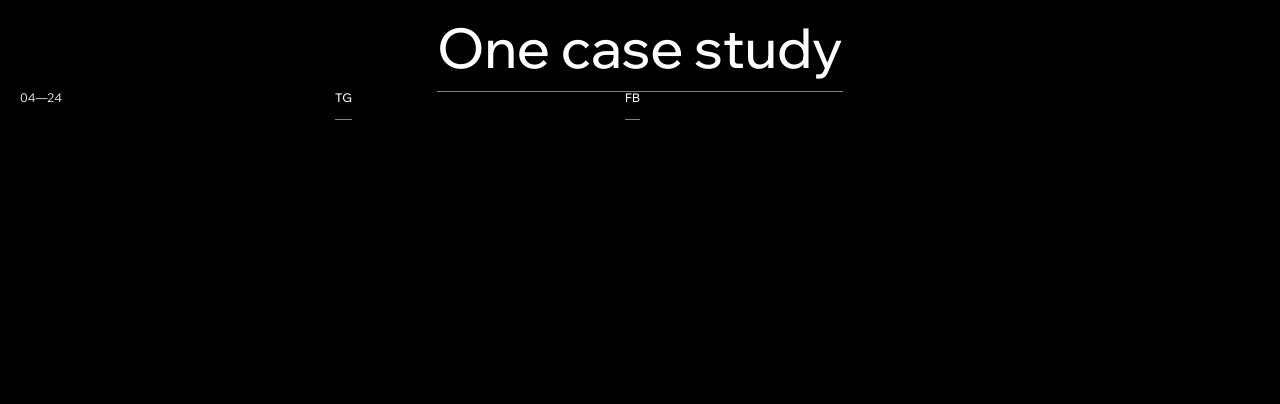
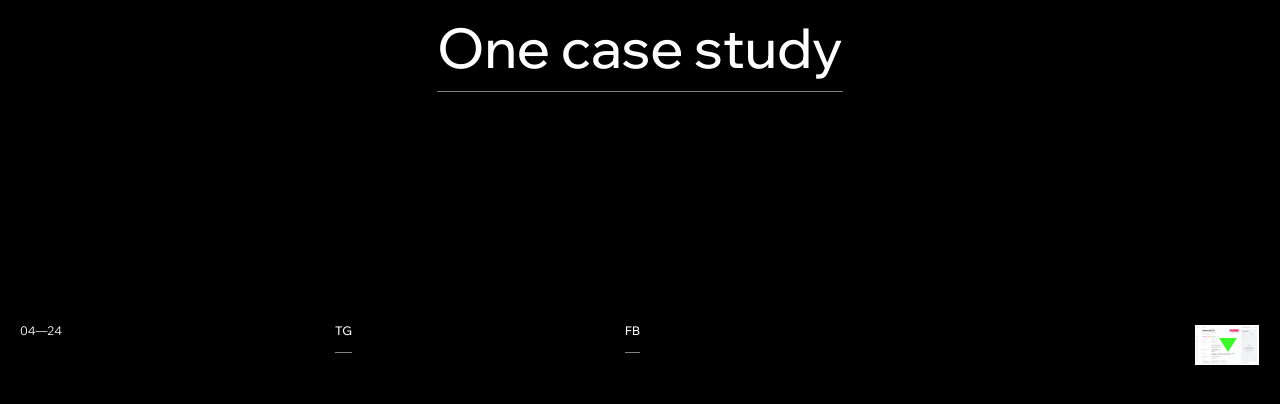
Before and after one commit to Alekskob33/Test, a website built with webpack: page src/page/home/index.html in a window 1280 px wide. Built offline with nearby package versions, Linux system fonts and the light colour scheme.

Commit message:
feat: add animated-button (sliding)

```diff
--- a/src/page/home/index.html
+++ b/src/page/home/index.html
@@ -248,6 +248,14 @@
         <a class="hover-underline" href="" target="_blank">TG</a>
         <a class="hover-underline" href="" target="_blank">FB</a>
       </nav>
+      <div class="s6-button-container">
+        <button class="animated-button js-scroll-down">
+          <img src="./sections/s4/assets/s4-image-1.png" alt="" />
+          <img src="./sections/s4/assets/s4-image-2.png" alt="" />
+          <img src="./sections/s4/assets/s4-image-3.png" alt="" />
+        </button>
+        <i class="arrow">scroll down</i>
+      </div>
     </section>
   </body>
 </html>
--- /dev/null
+++ b/src/page/home/sections/s6/date-indicator.js
@@ -0,0 +1,16 @@
+(() => {
+  const dateElement = document.querySelector('.js-date');
+  if (!dateElement) return;
+  const today = new Date();
+
+  // format date string
+  const currentDate = today
+    .toLocaleDateString('en-GB', {
+      month: '2-digit',
+      year: '2-digit',
+    })
+    .replace(/\//g, '—');
+
+  // Indicate date
+  dateElement.textContent = currentDate;
+})();
--- a/src/page/home/sections/s6/s6-index.js
+++ b/src/page/home/sections/s6/s6-index.js
@@ -1,16 +1,7 @@
 import './s6.style.sass';
 
-(() => {
-  const dateElement = document.querySelector('.js-date');
-  if (!dateElement) return;
+// Indicate date
+import './date-indicator.js';
 
-  const today = new Date();
-  const currentDate = today
-    .toLocaleDateString('en-GB', {
-      month: '2-digit',
-      year: '2-digit',
-    })
-    .replace(/\//g, '—');
-
-  dateElement.textContent = currentDate;
-})();
+// Auto-slide images (inside button)
+import './slidable-button.js';
--- a/src/page/home/sections/s6/s6.style.sass
+++ b/src/page/home/sections/s6/s6.style.sass
@@ -1,4 +1,6 @@
-// .s6
+.s6
+  position: relative
+  margin-top: 233px
 
 .social-nav
   display: flex
@@ -15,3 +17,44 @@
     position: relative
     top: -2px
     padding-bottom: 6px
+
+.s6-button-container
+  position: absolute
+  right: 0
+  top: 0
+  .arrow
+    display: block
+    position: absolute
+    left: calc(50% - 8px)
+    top: calc(50% - 7px)
+    width: 0
+    height: 0
+    border-top: 14px solid var(--bg-cursor)
+    border-left: 9px solid transparent
+    border-right: 9px solid transparent
+
+    font-size: 0
+    line-height: 0
+    user-select: none
+    color: transparent
+
+    pointer-events: none
+
+.animated-button
+  display: flex
+  width: 65.45px
+  height: 40px
+  overflow: hidden
+
+  cursor: pointer
+  transition: transform 200ms
+  &:hover
+    opacity: 0.6
+    transform: scale(0.9)
+  img
+    flex: none
+    width: 100%
+    height: 100%
+    object-fit: contain
+    &.active
+      order: -1
--- /dev/null
+++ b/src/page/home/sections/s6/slidable-button.js
@@ -0,0 +1,11 @@
+import { imgSlider } from './slider.js';
+
+const slider = imgSlider.initSlider(document.querySelector('.animated-button'));
+
+if (slider.canRun) {
+  slider.run(); // init
+
+  slider.container.onmouseenter = slider.pause.bind(slider);
+  slider.container.onmouseleave = slider.run.bind(slider);
+  slider.container.onclick = slider.stop.bind(slider);
+}
--- /dev/null
+++ b/src/page/home/sections/s6/slider.js
@@ -0,0 +1,50 @@
+export const imgSlider = {
+  container: null,
+  slides: null,
+
+  timerId: null,
+  interval: 1000, // ms
+
+  currentSlide: null,
+  state: 'paused',
+
+  initSlider(container) {
+    this.container = container;
+    this.slides = [...this.container.children] || [];
+    this.currentSlide = container.querySelector('.active') || this.slides[0];
+
+    return this;
+  },
+
+  get canRun() {
+    return this.slides.length > 0 && this.state !== 'playing';
+  },
+
+  run() {
+    if (!this.canRun) return;
+
+    this.timerId = setInterval(() => {
+      this.currentSlide.classList.remove('active');
+      let nextSlide = this.currentSlide.nextElementSibling;
+
+      if (nextSlide) {
+        nextSlide.classList.add('active');
+        this.currentSlide = nextSlide;
+      } else {
+        nextSlide = this.slides[0];
+        nextSlide.classList.add('active');
+        this.currentSlide = nextSlide;
+      }
+    }, this.interval);
+  },
+
+  stop() {
+    clearInterval(this.timerId);
+    this.state = 'stopped';
+  },
+
+  pause() {
+    clearInterval(this.timerId);
+    this.state = 'paused';
+  },
+};
```
